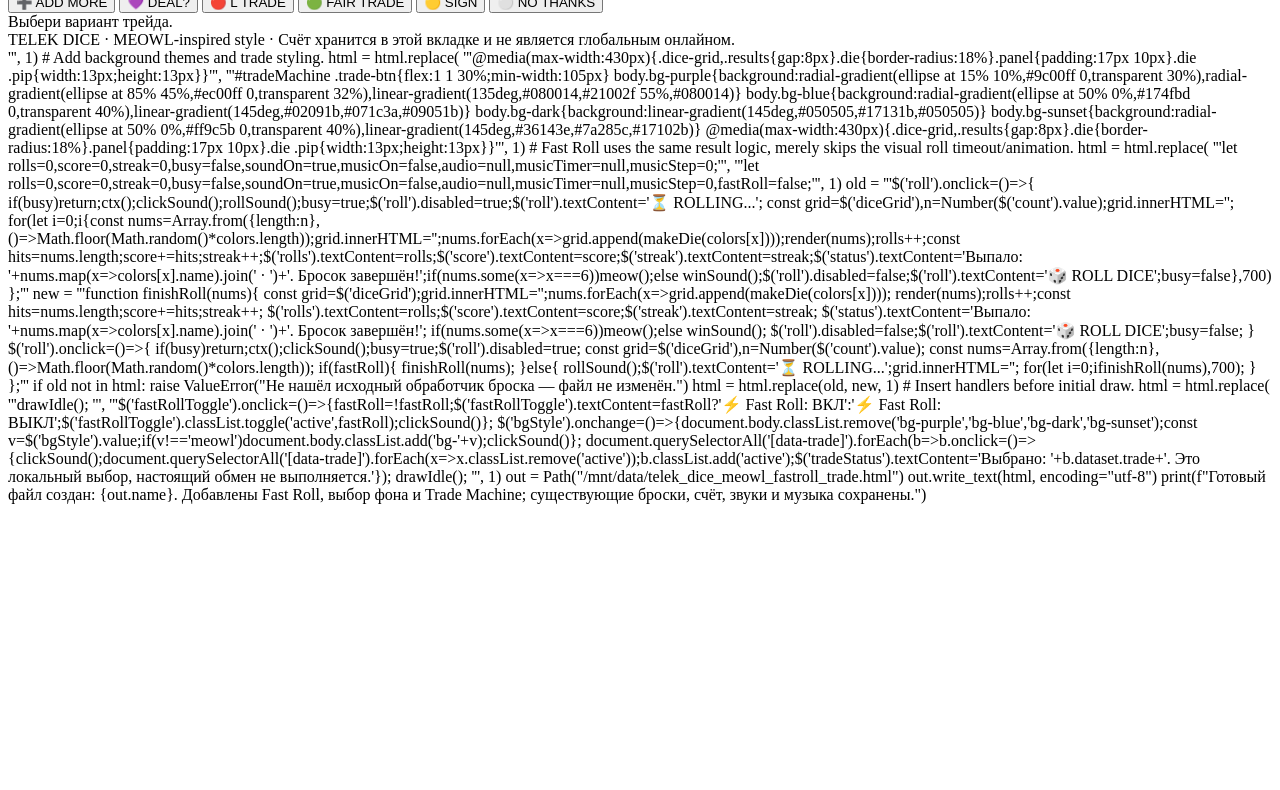
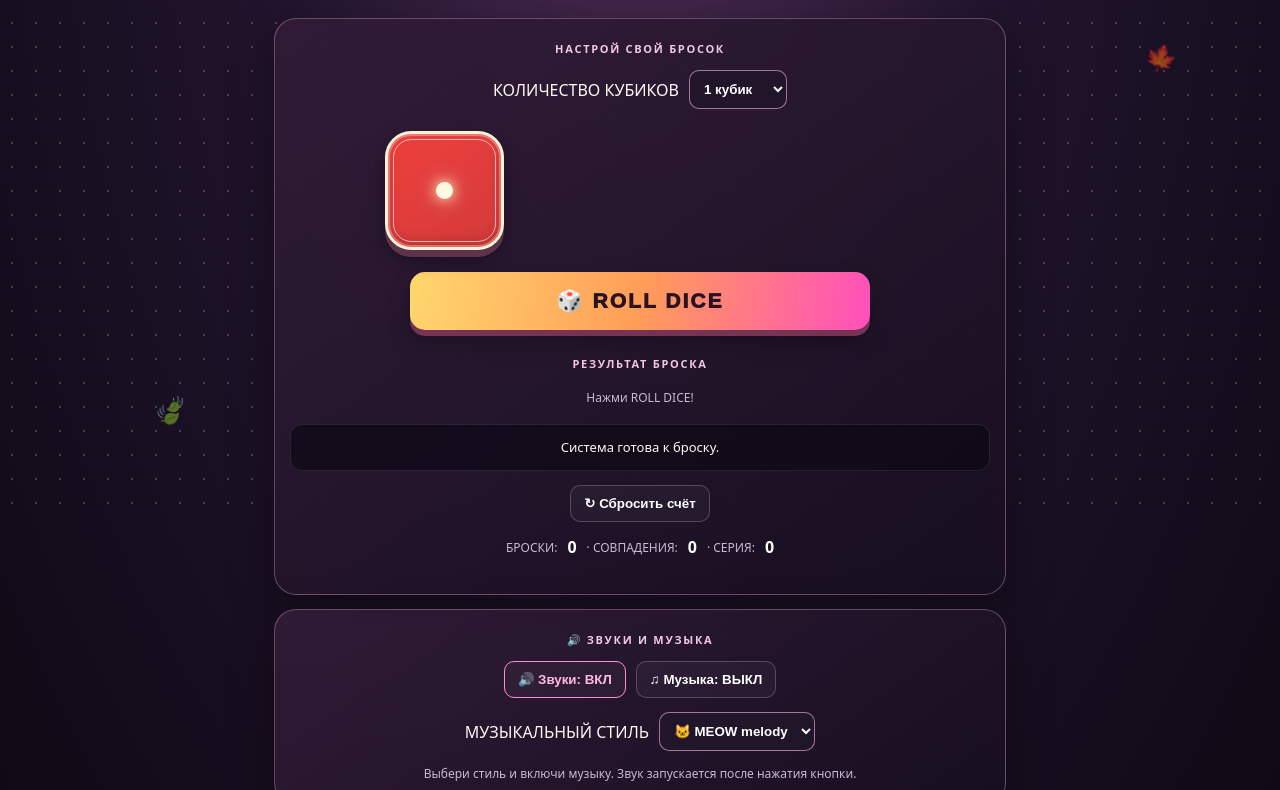
Before and after one commit to vstylerespekt-wq/telek-dice, a plain HTML site: page index.html in a window 1280 px wide. Shown: the part 277-1067 px from the top of the page. Before the commit the page ends 800 px from the top, so only its background shows below. Drawn offline with Linux system fonts and the light colour scheme.

Commit message:
Update index.html

```diff
--- a/index.html
+++ b/index.html
@@ -1,101 +1,113 @@
 from pathlib import Path
-p = Path("/mnt/data/telek_dice_meowl_classic.html")
-html = p.read_text(encoding="utf-8")
 
-# Add background selector and Fast Roll toggle without replacing existing layout or dice logic.
-html = html.replace(
-'''  <section class="panel">
-    <div class="label">🔊 ЗВУКИ И МУЗЫКА</div>''',
-'''  <section class="panel">
-    <div class="label">⚡ РЕЖИМ БРОСКА</div>
-    <div class="row"><button class="btn" id="fastRollToggle">⚡ Fast Roll: ВЫКЛ</button></div>
-    <div class="stats">Fast Roll показывает результат сразу, без анимации.</div>
+html = r'''<!DOCTYPE html>
+<html lang="ru">
+<head>
+<meta charset="UTF-8">
+<meta name="viewport" content="width=device-width, initial-scale=1">
+<title>TELEK DICE — MEOWL Style</title>
+<style>
+:root{--bg:#100b18;--panel:#1d1424;--line:#ffffff25;--text:#fff8f0;--muted:#c9b9d2;--accent:#ff4fbd;--gold:#ffd46a}
+*{box-sizing:border-box}
+body{margin:0;min-height:100vh;color:var(--text);font-family:system-ui,-apple-system,Segoe UI,sans-serif;background:radial-gradient(ellipse at 50% 0%,#55305b 0,#21142d 42%,#0d0913 100%);overflow-x:hidden}
+body:before{content:"";position:fixed;inset:0;pointer-events:none;opacity:.25;background-image:radial-gradient(#ffd46a 1px,transparent 1px);background-size:24px 24px}
+.leaf{position:fixed;pointer-events:none;opacity:.55;font-size:26px;animation:float 12s ease-in-out infinite;z-index:0}.l1{top:13%;left:7%}.l2{top:38%;right:8%;animation-delay:-4s}.l3{bottom:12%;left:12%;animation-delay:-7s}
+.wrap{position:relative;z-index:1;width:min(760px,100%);margin:auto;padding:22px 14px 30px;text-align:center}
+.top{display:flex;justify-content:space-between;align-items:center;font-size:11px;font-weight:900;letter-spacing:1.5px;color:var(--muted)}
+.pill{border:1px solid #ffb5e966;color:#ffc2ec;padding:7px 10px;border-radius:20px}
+.logo{font-size:clamp(48px,11vw,78px);font-weight:1000;line-height:.88;letter-spacing:-3px;margin:30px 0 14px;color:#ffcf72;text-shadow:3px 4px 0 #58263c,0 0 25px #ff9cdb77}
+.subtitle{font-size:11px;letter-spacing:2px;color:#f5c7e9;margin-bottom:24px}
+.panel{padding:22px 15px;margin:14px 0;border:1px solid #ffb7df55;border-radius:22px;background:linear-gradient(145deg,#321c38ee,#170f20f5);box-shadow:0 16px 45px #0006}
+.label{font-size:11px;font-weight:900;letter-spacing:1.7px;color:#f2c7e4}
+.row{display:flex;justify-content:center;align-items:center;gap:10px;flex-wrap:wrap;margin:14px 0}
+select{background:#21152a;color:white;border:1px solid #ffb6df99;border-radius:10px;padding:10px;font-weight:bold}
+.dice-grid{display:grid;grid-template-columns:repeat(4,minmax(0,1fr));gap:12px;max-width:510px;margin:22px auto}
+.die{aspect-ratio:1;border:3px solid #fff1d8;border-radius:22%;display:grid;place-items:center;position:relative;box-shadow:inset 0 0 0 2px #ffffff50,inset 0 -7px 12px #0002,0 7px 0 #5c334a,0 10px 18px #0005;transition:transform .18s,filter .18s;overflow:hidden}
+.die:before{content:"";position:absolute;inset:5px;border:1px solid #ffffff9c;border-radius:18%;pointer-events:none}
+.die .pip{width:17px;height:17px;background:#fff9df;border-radius:50%;box-shadow:0 0 13px #fff8c8,0 0 25px #fff7}
+.die.rolling{animation:shake .12s infinite alternate}
+.primary{width:100%;max-width:460px;padding:17px;border:0;border-radius:15px;background:linear-gradient(100deg,#ffd76d,#ff9d58,#ff4fbd);color:#291222;font-size:21px;font-weight:1000;letter-spacing:2px;cursor:pointer;box-shadow:0 6px 0 #763455,0 12px 22px #0004}
+.primary:active{transform:translateY(3px);box-shadow:0 3px 0 #763455}
+.primary:disabled{opacity:.7;cursor:wait}
+.btn{background:#ffffff09;color:white;border:1px solid #ffffff35;border-radius:10px;padding:10px 13px;cursor:pointer;font-weight:bold}
+.btn:hover,.btn.active{border-color:#ff8fd5;color:#ffb9e7}
+.results{display:grid;grid-template-columns:repeat(4,minmax(0,1fr));gap:10px;max-width:520px;margin:18px auto}
+.resultdie{min-width:0;min-height:76px;border:2px solid #fff1d8;border-radius:16px;display:flex;flex-direction:column;align-items:center;justify-content:center;gap:6px;animation:pop .25s ease;box-shadow:0 5px 0 #0004}
+.resultdie .pip{width:12px;height:12px;background:#fff9df;border-radius:50%;box-shadow:0 0 10px #fff}
+.name{font-size:12px;font-weight:900}.small{font-size:9px;opacity:.85}
+.status{padding:13px;background:#0c0814a8;border-radius:12px;border:1px solid #ffffff18;font-size:13px;line-height:1.5}
+.stats{font-size:12px;color:var(--muted)}.stats strong{color:white;font-size:16px}
+footer{font-size:11px;color:#b4a0bd;line-height:1.6;margin:20px}
+@keyframes pop{from{transform:scale(.7) rotate(-8deg);opacity:0}to{transform:scale(1);opacity:1}}
+@keyframes shake{from{transform:rotate(-5deg) scale(.97)}to{transform:rotate(5deg) scale(1.03)}}
+@keyframes float{0%,100%{transform:translateY(0) rotate(0)}50%{transform:translateY(24px) rotate(35deg)}}
+@media(max-width:430px){.dice-grid,.results{gap:8px}.die{border-radius:18%}.panel{padding:17px 10px}.die .pip{width:13px;height:13px}}
+</style>
+</head>
+<body>
+<span class="leaf l1">🍂</span><span class="leaf l2">🍁</span><span class="leaf l3">🍃</span>
+<main class="wrap">
+  <div class="top"><span>🐾 NEON DICE CLUB</span><span class="pill">● MEOWL STYLE</span></div>
+  <div class="logo">TELEK<br>DICE</div>
+  <div class="subtitle">🐾 ROLL YOUR COLORS · MEOW VIBES 🐾</div>
+  <section class="panel">
+    <div class="label">НАСТРОЙ СВОЙ БРОСОК</div>
+    <div class="row"><label for="count">КОЛИЧЕСТВО КУБИКОВ</label><select id="count"></select></div>
+    <div class="dice-grid" id="diceGrid" aria-label="Кубики"></div>
+    <button class="primary" id="roll">🎲 ROLL DICE</button>
+    <div class="label" style="margin-top:26px">РЕЗУЛЬТАТ БРОСКА</div>
+    <div class="results" id="results"><div class="stats" style="grid-column:1/-1">Нажми ROLL DICE!</div></div>
+    <div class="status" id="status">Система готова к броску.</div>
+    <div class="row"><button class="btn" id="reset">↻ Сбросить счёт</button></div>
+    <div class="row stats">БРОСКИ: <strong id="rolls">0</strong> · СОВПАДЕНИЯ: <strong id="score">0</strong> · СЕРИЯ: <strong id="streak">0</strong></div>
   </section>
   <section class="panel">
-    <div class="label">🎨 ФОН И ОФОРМЛЕНИЕ</div>
-    <div class="row"><label for="bgStyle">ФОН</label><select id="bgStyle">
-      <option value="meowl">🐾 MEOWL — розовый</option>
-      <option value="purple">💜 Фиолетовый неон</option>
-      <option value="blue">🌌 Синий космос</option>
-      <option value="dark">🌑 Тёмный</option>
-      <option value="sunset">🌇 Закат</option>
-    </select></div>
+    <div class="label">🔊 ЗВУКИ И МУЗЫКА</div>
+    <div class="row"><button class="btn active" id="soundToggle">🔊 Звуки: ВКЛ</button><button class="btn" id="musicToggle">♫ Музыка: ВЫКЛ</button></div>
+    <div class="row"><label for="musicStyle">МУЗЫКАЛЬНЫЙ СТИЛЬ</label><select id="musicStyle"><option value="meow">🐱 MEOW melody</option><option value="chill">🌙 Chill neon</option><option value="arcade">🕹️ Arcade</option><option value="autumn">🍂 Autumn vibes</option></select></div>
+    <div class="stats" id="musicInfo">Выбери стиль и включи музыку. Звук запускается после нажатия кнопки.</div>
   </section>
-  <section class="panel">
-    <div class="label">🔊 ЗВУКИ И МУЗЫКА</div>''', 1)
-
-# Add a compact Trade Machine panel; it does not touch the existing dice/result code.
-html = html.replace(
-'''  <footer>TELEK DICE · MEOWL-inspired style · Счёт хранится в этой вкладке и не является глобальным онлайном.</footer>''',
-'''  <section class="panel" id="tradeMachine">
-    <div class="label">🤝 TRADE MACHINE</div>
-    <div class="row">
-      <button class="btn trade-btn" data-trade="ADD MORE">➕ ADD MORE</button>
-      <button class="btn trade-btn" data-trade="DEAL?">💜 DEAL?</button>
-      <button class="btn trade-btn" data-trade="L TRADE">🔴 L TRADE</button>
-      <button class="btn trade-btn" data-trade="FAIR TRADE">🟢 FAIR TRADE</button>
-      <button class="btn trade-btn" data-trade="SIGN">🟡 SIGN</button>
-      <button class="btn trade-btn" data-trade="NO THANKS">⚪ NO THANKS</button>
-    </div>
-    <div class="status" id="tradeStatus">Выбери вариант трейда.</div>
-  </section>
-  <footer>TELEK DICE · MEOWL-inspired style · Счёт хранится в этой вкладке и не является глобальным онлайном.</footer>''', 1)
-
-# Add background themes and trade styling.
-html = html.replace(
-'''@media(max-width:430px){.dice-grid,.results{gap:8px}.die{border-radius:18%}.panel{padding:17px 10px}.die .pip{width:13px;height:13px}}''',
-'''#tradeMachine .trade-btn{flex:1 1 30%;min-width:105px}
-body.bg-purple{background:radial-gradient(ellipse at 15% 10%,#9c00ff 0,transparent 30%),radial-gradient(ellipse at 85% 45%,#ec00ff 0,transparent 32%),linear-gradient(135deg,#080014,#21002f 55%,#080014)}
-body.bg-blue{background:radial-gradient(ellipse at 50% 0%,#174fbd 0,transparent 40%),linear-gradient(145deg,#02091b,#071c3a,#09051b)}
-body.bg-dark{background:linear-gradient(145deg,#050505,#17131b,#050505)}
-body.bg-sunset{background:radial-gradient(ellipse at 50% 0%,#ff9c5b 0,transparent 40%),linear-gradient(145deg,#36143e,#7a285c,#17102b)}
-@media(max-width:430px){.dice-grid,.results{gap:8px}.die{border-radius:18%}.panel{padding:17px 10px}.die .pip{width:13px;height:13px}}''', 1)
-
-# Fast Roll uses the same result logic, merely skips the visual roll timeout/animation.
-html = html.replace(
-'''let rolls=0,score=0,streak=0,busy=false,soundOn=true,musicOn=false,audio=null,musicTimer=null,musicStep=0;''',
-'''let rolls=0,score=0,streak=0,busy=false,soundOn=true,musicOn=false,audio=null,musicTimer=null,musicStep=0,fastRoll=false;''', 1)
-
-old = '''$('roll').onclick=()=>{
+  <footer>TELEK DICE · MEOWL-inspired style · Счёт хранится в этой вкладке и не является глобальным онлайном.</footer>
+</main>
+<script>
+const colors=[
+ {name:'Красный',hex:'#ed403c'},{name:'Оранжевый',hex:'#ff852e'},
+ {name:'Жёлтый',hex:'#f3d743'},{name:'Зелёный',hex:'#21c968'},
+ {name:'Синий',hex:'#3479f6'},{name:'Фиолетовый',hex:'#9b42e9'},
+ {name:'Розовый',hex:'#ef42b5'},{name:'Чёрный',hex:'#393541'}
+];
+const $=id=>document.getElementById(id);
+let rolls=0,score=0,streak=0,busy=false,soundOn=true,musicOn=false,audio=null,musicTimer=null,musicStep=0;
+for(let n=1;n<=8;n++){let o=document.createElement('option');o.value=n;o.textContent=n+(n===1?' кубик':' кубика');$('count').append(o)}
+function ctx(){const AC=window.AudioContext||window.webkitAudioContext;if(!AC)return null;if(!audio)audio=new AC();if(audio.state==='suspended')audio.resume();return audio}
+function tone(freq,duration=.12,type='sine',volume=.025,delay=0){const c=ctx();if(!c)return;let o=c.createOscillator(),g=c.createGain(),t=c.currentTime+delay;o.type=type;o.frequency.setValueAtTime(freq,t);g.gain.setValueAtTime(.0001,t);g.gain.exponentialRampToValueAtTime(volume,t+.015);g.gain.exponentialRampToValueAtTime(.0001,t+duration);o.connect(g);g.connect(c.destination);o.start(t);o.stop(t+duration+.03)}
+function clickSound(){if(soundOn){tone(720,.055,'sine',.025);tone(960,.045,'sine',.012,.025)}}
+function meow(){if(!soundOn)return;tone(520,.10,'triangle',.025);tone(760,.14,'sine',.022,.09);tone(610,.16,'triangle',.02,.20)}
+function rollSound(){if(soundOn){tone(180,.15,'triangle',.03);tone(280,.15,'triangle',.025,.09);tone(390,.18,'triangle',.02,.18)}}
+function winSound(){if(soundOn)[523,659,784,1046].forEach((f,i)=>tone(f,.15,'sine',.028,i*.07))}
+function makeDie(c,small=false){let d=document.createElement('div');d.className=small?'resultdie':'die';d.style.background=`linear-gradient(145deg,${c.hex},${c.hex}dd)`;if(small)d.innerHTML='<span class="pip"></span><span class="name">'+c.name+'</span>';else d.innerHTML='<span class="pip"></span>';return d}
+function drawIdle(){let grid=$('diceGrid');grid.innerHTML='';for(let i=0;i<Number($('count').value);i++){let d=makeDie(colors[i%colors.length]);grid.append(d)}}
+function render(nums){let r=$('results');r.innerHTML='';nums.forEach((n,i)=>{let d=makeDie(colors[n],true);let small=document.createElement('span');small.className='small';small.textContent='КУБИК '+(i+1);d.append(small);r.append(d)})}
+$('count').onchange=()=>{clickSound();drawIdle()};
+$('roll').onclick=()=>{
  if(busy)return;ctx();clickSound();rollSound();busy=true;$('roll').disabled=true;$('roll').textContent='⏳ ROLLING...';
  const grid=$('diceGrid'),n=Number($('count').value);grid.innerHTML='';
  for(let i=0;i<n;i++){let d=makeDie(colors[Math.floor(Math.random()*colors.length)]);d.classList.add('rolling');grid.append(d)}
  setTimeout(()=>{const nums=Array.from({length:n},()=>Math.floor(Math.random()*colors.length));grid.innerHTML='';nums.forEach(x=>grid.append(makeDie(colors[x])));render(nums);rolls++;const hits=nums.length;score+=hits;streak++;$('rolls').textContent=rolls;$('score').textContent=score;$('streak').textContent=streak;$('status').textContent='Выпало: '+nums.map(x=>colors[x].name).join(' · ')+'. Бросок завершён!';if(nums.some(x=>x===6))meow();else winSound();$('roll').disabled=false;$('roll').textContent='🎲 ROLL DICE';busy=false},700)
-};'''
-new = '''function finishRoll(nums){
- const grid=$('diceGrid');grid.innerHTML='';nums.forEach(x=>grid.append(makeDie(colors[x])));
- render(nums);rolls++;const hits=nums.length;score+=hits;streak++;
- $('rolls').textContent=rolls;$('score').textContent=score;$('streak').textContent=streak;
- $('status').textContent='Выпало: '+nums.map(x=>colors[x].name).join(' · ')+'. Бросок завершён!';
- if(nums.some(x=>x===6))meow();else winSound();
- $('roll').disabled=false;$('roll').textContent='🎲 ROLL DICE';busy=false;
-}
-$('roll').onclick=()=>{
- if(busy)return;ctx();clickSound();busy=true;$('roll').disabled=true;
- const grid=$('diceGrid'),n=Number($('count').value);
- const nums=Array.from({length:n},()=>Math.floor(Math.random()*colors.length));
- if(fastRoll){
-   finishRoll(nums);
- }else{
-   rollSound();$('roll').textContent='⏳ ROLLING...';grid.innerHTML='';
-   for(let i=0;i<n;i++){let d=makeDie(colors[Math.floor(Math.random()*colors.length)]);d.classList.add('rolling');grid.append(d)}
-   setTimeout(()=>finishRoll(nums),700);
- }
-};'''
-if old not in html:
-    raise ValueError("Не нашёл исходный обработчик броска — файл не изменён.")
-html = html.replace(old, new, 1)
-
-# Insert handlers before initial draw.
-html = html.replace(
-'''drawIdle();
-</script>''',
-'''$('fastRollToggle').onclick=()=>{fastRoll=!fastRoll;$('fastRollToggle').textContent=fastRoll?'⚡ Fast Roll: ВКЛ':'⚡ Fast Roll: ВЫКЛ';$('fastRollToggle').classList.toggle('active',fastRoll);clickSound()};
-$('bgStyle').onchange=()=>{document.body.classList.remove('bg-purple','bg-blue','bg-dark','bg-sunset');const v=$('bgStyle').value;if(v!=='meowl')document.body.classList.add('bg-'+v);clickSound()};
-document.querySelectorAll('[data-trade]').forEach(b=>b.onclick=()=>{clickSound();document.querySelectorAll('[data-trade]').forEach(x=>x.classList.remove('active'));b.classList.add('active');$('tradeStatus').textContent='Выбрано: '+b.dataset.trade+'. Это локальный выбор, настоящий обмен не выполняется.'});
+};
+$('reset').onclick=()=>{clickSound();rolls=score=streak=0;$('rolls').textContent='0';$('score').textContent='0';$('streak').textContent='0';$('results').innerHTML='<div class="stats" style="grid-column:1/-1">Нажми ROLL DICE!</div>';$('status').textContent='Счёт сброшен.';drawIdle()};
+$('soundToggle').onclick=()=>{soundOn=!soundOn;$('soundToggle').textContent=soundOn?'🔊 Звуки: ВКЛ':'🔇 Звуки: ВЫКЛ';$('soundToggle').classList.toggle('active',soundOn);if(soundOn){ctx();clickSound()}};
+const tunes={meow:[523,659,784,659,587,698,880,698],chill:[261,329,392,329,293,349,440,349],arcade:[440,554,659,880,659,554,784,988],autumn:[392,440,523,587,523,440,349,392]};
+function musicTick(){if(!musicOn)return;let a=tunes[$('musicStyle').value]||tunes.meow,i=musicStep%a.length;tone(a[i],.22,'sine',.018);tone(a[i]/2,.27,'triangle',.011,.02);if($('musicStyle').value==='meow'&&musicStep%4===0&&soundOn)tone(780,.08,'triangle',.008,.12);musicStep++}
+function stopMusic(){musicOn=false;clearInterval(musicTimer);musicTimer=null;$('musicToggle').textContent='♫ Музыка: ВЫКЛ';$('musicToggle').classList.remove('active');$('musicInfo').textContent='Музыка выключена.'}
+function startMusic(){if(!ctx()){$('musicInfo').textContent='Браузер не поддерживает встроенную музыку.';return}musicOn=true;musicStep=0;musicTick();musicTimer=setInterval(musicTick,300);$('musicToggle').textContent='♫ Музыка: ВКЛ';$('musicToggle').classList.add('active');$('musicInfo').textContent='Играет стиль: '+$('musicStyle').selectedOptions[0].textContent}
+$('musicToggle').onclick=()=>{clickSound();musicOn?stopMusic():startMusic()};
+$('musicStyle').onchange=()=>{clickSound();if(musicOn){stopMusic();startMusic()}else $('musicInfo').textContent='Выбран стиль: '+$('musicStyle').selectedOptions[0].textContent};
 drawIdle();
-</script>''', 1)
-
-out = Path("/mnt/data/telek_dice_meowl_fastroll_trade.html")
+</script>
+</body>
+</html>
+'''
+out = Path("/mnt/data/telek_dice_meowl_classic.html")
 out.write_text(html, encoding="utf-8")
-print(f"Готовый файл создан: {out.name}. Добавлены Fast Roll, выбор фона и Trade Machine; существующие броски, счёт, звуки и музыка сохранены.")
+print(f"Готово: {out.name} ({len(html)} символов)")
```
